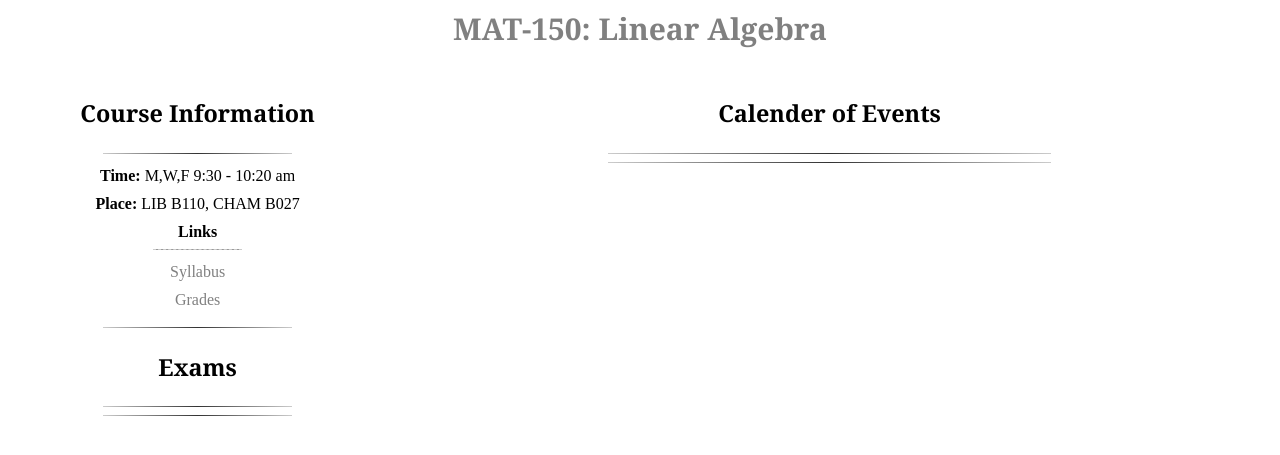
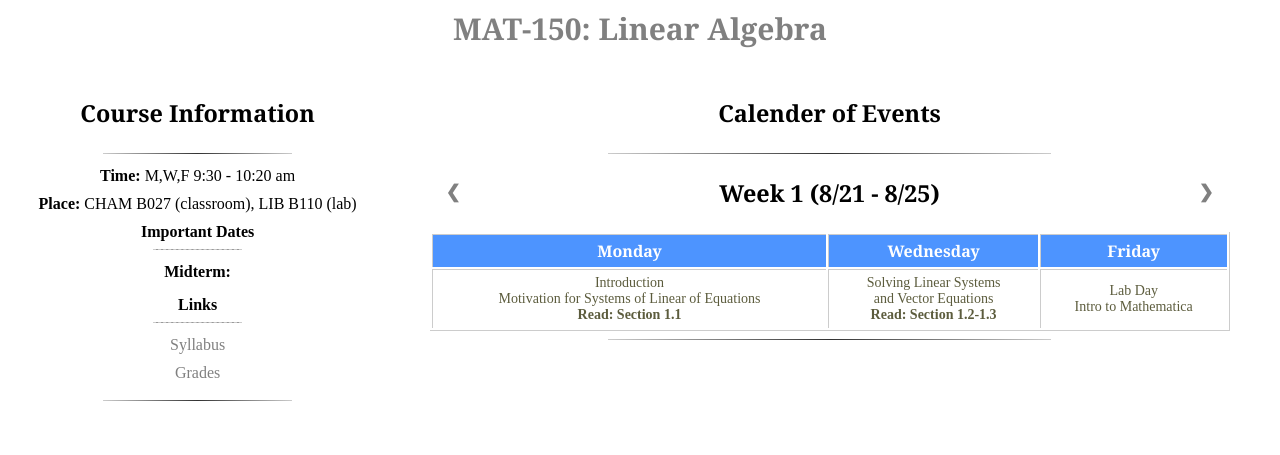
Before and after one commit to Nick314159/TCAM_WEB, a PHP site: page /pages/MAT-150/mat_150.php in a window 1280 px wide. Shown: the top 455 px of the page. Run offline with PHP 8.4, Linux system fonts and the light colour scheme.

Commit message:
update MAT-150 schedule

```diff
--- a/pages/MAT-150/mat_150.php
+++ b/pages/MAT-150/mat_150.php
@@ -26,7 +26,13 @@
   <div class="list">
     <ul>
       <li><strong>Time: </strong> M,W,F 9:30 - 10:20 am</li>
-      <li><strong>Place: </strong> LIB B110, CHAM B027</li>
+      <li><strong>Place: </strong> CHAM B027 (classroom), LIB B110 (lab)</li>
+      <li><strong>Important Dates</strong>
+      <hr class="hrstyle-two" style="width: 25%">
+        <ul>
+          <li><strong>Midterm: </strong>
+        </ul>
+      </li>
       <li><strong>Links </strong>
       <hr class="hrstyle-two" style="width: 25%">
         <ul>
@@ -35,14 +41,6 @@
         </ul>
       </li>
     </ul>
-  </div>
-  <hr class="hrstyle-one" style="width: 50%">
-  <!-- Exams -->
-  <div class="header">
-    <h3>Exams</h3>
-  </div>
-  <hr class="hrstyle-one" style="width: 50%">
-  <div class="list">
   </div>
   <hr class="hrstyle-one" style="width: 50%">
   </div>
@@ -54,7 +52,61 @@
   </div>
   <hr class="hrstyle-one" style="width: 50%">
   <div class="schedule-container">
+    <!-- Week 1 -->
+    <div class="mySlides fade">
+      <div class="header"><h3>Week 1 (8/21 - 8/25)</h3></div>
+      <table width="100%" align="center" class="schedule">
+      <tr>
+        <th>Monday</th><th>Wednesday</th><th>Friday</th>
+      </tr>
+      <tr>
+        <td>Introduction<br>Motivation for Systems of Linear of Equations<br><strong>Read: Section 1.1</strong></td><td>Solving Linear Systems<br>and Vector Equations<br><strong>Read: Section 1.2-1.3</strong></td><td>Lab Day<br>Intro to Mathematica</td>
+      </tr>
+      </table>
+    </div>
+    <!-- Week 2 -->
+    <div class="mySlides fade">
+      <div class="header"><h3>Week 2 (8/28 - 9/1)</h3></div>
+      <table width="100%" align="center" class="schedule">
+      <tr>
+        <th>Monday</th><th>Wednesday</th><th>Friday</th>
+      </tr>
+      <tr>
+        <td>Matrix Equations<br>Solution Sets of Linear Equations<br><strong>Read: Section 1.4-1.5</strong></td><td>Applications of Linear Systems<br><strong>Read: Section 1.6</strong></td><td>Lab Day</td>
+      </tr>
+      </table>
+    </div>
+    <a class="prev" onclick="plusSlides(-1)">&#10094;</a>
+    <a class="next" onclick="plusSlides(1)">&#10095;</a>
   </div>
+  <script>
+  var slideIndex = 1;
+  showSlides(slideIndex);
+
+  function plusSlides(n) {
+    showSlides(slideIndex += n);
+  }
+
+  function currentSlide(n) {
+    showSlides(slideIndex = n);
+  }
+
+  function showSlides(n) {
+    var i;
+    var slides = document.getElementsByClassName("mySlides");
+    var dots = document.getElementsByClassName("dot");
+    if (n > slides.length) {slideIndex = 1}
+    if (n < 1) {slideIndex = slides.length}
+    for (i = 0; i < slides.length; i++) {
+      slides[i].style.display = "none";
+    }
+    for (i = 0; i < dots.length; i++) {
+      dots[i].className = dots[i].className.replace(" active", "");
+    }
+  slides[slideIndex-1].style.display = "block";
+  dots[slideIndex-1].className += " active";
+  }
+  </script>
   <hr class="hrstyle-one" style="width: 50%">
   </div>
 </div>
--- a/stylesheet.css
+++ b/stylesheet.css
@@ -69,7 +69,7 @@
 }
 /* -- List -- */
 .list {
-  width: 100%;
+  max-width: 100%;
 }
 .list ul {
   padding: 0px;
@@ -111,3 +111,34 @@
   position: relative;
   margin: auto;
 }
+/* -- Schedule Table -- */
+table.schedule {text-align: center; border-right:1px solid #ccc; border-bottom:1px solid #ccc;}
+table.schedule th {font-size: 16px; color: white; font-family: 'Lobster', Georgia, Times, serif; text-align: center; background:#4d94ff; padding:5px; border-left:1px solid #ccc; border-top:1px solid #ccc; }
+table.schedule td {font-size: 14px; color: #5c5c3d; font-family: Times New Roman, serif; text-align: center; padding:5px; border-left:1px solid #ccc; border-top:1px solid #ccc; }
+table.schedule td a {font-size: 12px; color: #5c5c3d; font-family: Times New Roman, serif; text-align: center; text-decoration: none; }
+table.schedule td a:hover {color: blue; background-color: transparent; text-decoration: none; }
+table.schedule td a:active {color: yellow; background-color: transparent; text-decoration: none; }
+/* -- Next & previous buttons -- */
+.prev, .next {
+  cursor: pointer;
+  position: absolute;
+  top: 0px;
+  width: auto;
+  margin-top: -12px;
+  padding: 16px;
+  color: gray;
+  font-weight: bold;
+  font-size: 18px;
+  transition: 0.6s ease;
+  border-radius: 0 3px 3px 0;
+}
+/* -- Position the "next button" to the right -- */
+.next {
+  right: 0;
+  border-radius: 3px 0 0 3px;
+}
+/* -- On hover, add a black background color with a little bit see-through -- */
+.prev:hover, .next:hover {
+  color: blue;
+  background-color: rgba(0,0,0,0.8);
+}
```
Also changed, not shown: favicon.ico (added).
